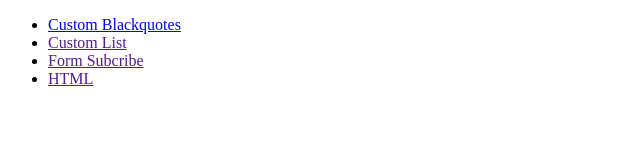
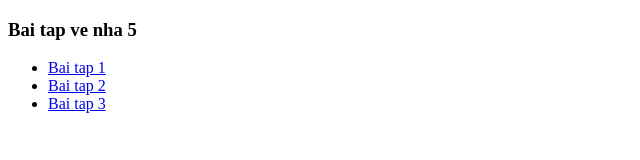
Before and after one commit to nguyenhoang2404/f8-fullstack-k10, a plain HTML site: page index.html in a window 1280 px wide. Shown: the whole page, without its empty margins (0-640 px from the left). Drawn offline with Linux system fonts and the light colour scheme.

Commit message:
Nop bai tap 5

```diff
--- a/index.html
+++ b/index.html
@@ -6,11 +6,11 @@
     <title>Document</title>
 </head>
 <body>
+    <h3>Bai tap ve nha 5</h3>
     <ul>
-        <li><a href="BaiTapVeNha4/CustomBlackquotes.html">Custom Blackquotes</a></li>
-        <li><a href="">Custom List</a></li>
-        <li><a href="">Form Subcribe</a></li>
-        <li><a href="">HTML</a></li>
+        <li><a href="BaiTapVeNha5/BaiTap1.html">Bai tap 1</a></li>
+        <li><a href="BaiTapVeNha5/BaiTap2.html">Bai tap 2</a></li>
+        <li><a href="BaiTapVeNha5/BaiTap3.html">Bai tap 3</a></li>
     </ul>
 </body>
 </html>
```
Also changed, not shown: BaiTapVeNha5/index.html (added, +15 -0 lines).
